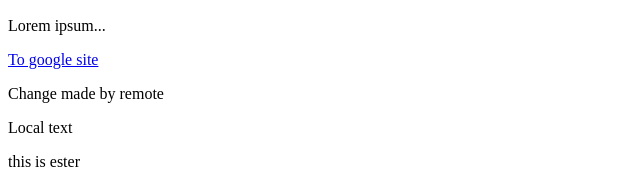
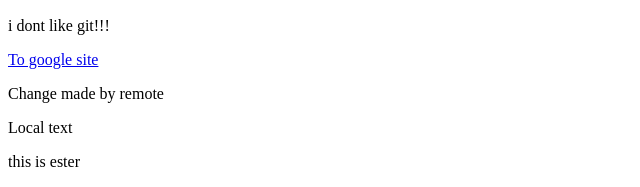
Before and after one commit to giliiii/existing-project, a plain HTML site: page index.html in a window 1280 px wide. Shown: the part 231-418 px from the top of the page, 0-640 px from the left. Drawn offline with Linux system fonts and the light colour scheme.

Commit message:
my new chage

```diff
--- a/index.html
+++ b/index.html
@@ -9,7 +9,7 @@
 <body>
     <h1>hellow world</h1>
     <img src="images/image.png"/>
-    <p>Lorem ipsum...</p>
+    <p>i dont like git!!!</p>
     <a href="http://www.google.com">To google site</a>
     <p>Change made by remote</p>
      <span>Local text</span>
```
